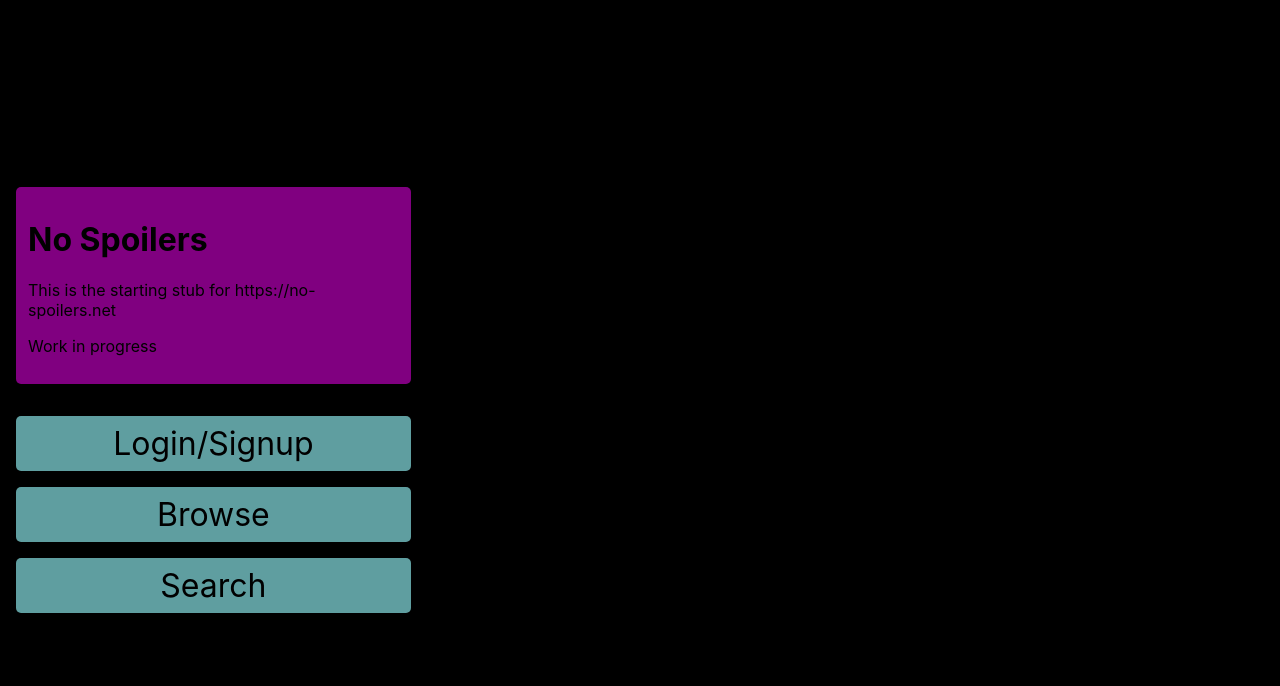
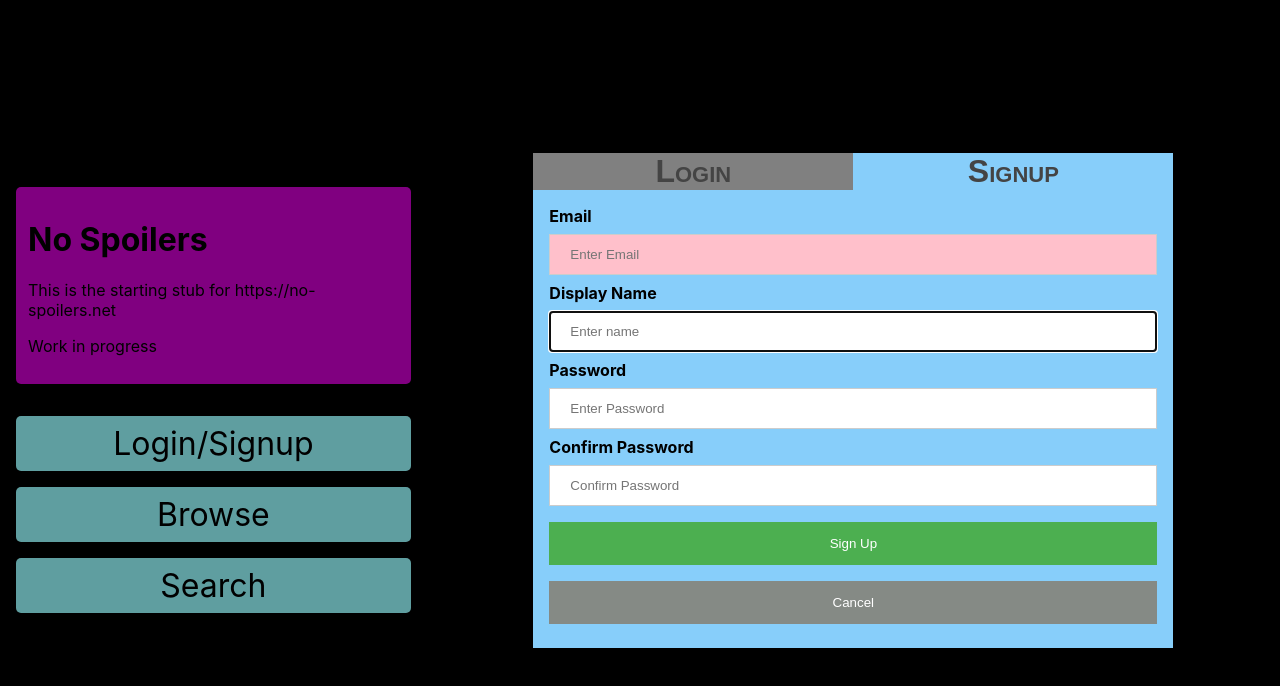
Before and after one commit to No-Spoilers/no-spoilers-frontend, a React (Create React App) app: page /signup in a window 1280 px wide. Shown: the top 686 px of the page. Built offline with nearby package versions, Linux system fonts and the light colour scheme.

Commit message:
add react router

```diff
--- a/package.json
+++ b/package.json
@@ -8,6 +8,7 @@
     "@testing-library/user-event": "^12.6.0",
     "react": "^17.0.1",
     "react-dom": "^17.0.1",
+    "react-router-dom": "^5.2.0",
     "react-scripts": "4.0.1",
     "web-vitals": "^0.2.4"
   },
--- a/src/components/AccountPage/AccountPage.js
+++ b/src/components/AccountPage/AccountPage.js
@@ -1,7 +1,20 @@
 import React from 'react';
+import { useHistory } from 'react-router';
 import './AccountPage.css';
 
 const AccountPage = (props) => {
+  const history = useHistory();
+
+  const handleLogout = () => {
+    history.push('/');
+    props.logout();
+  }
+
+  if (!props.user) {
+    history.push('/');
+    return;
+  }
+
   return (
     <div className="account-container">
       <div className="account-frame">
@@ -9,7 +22,7 @@ const AccountPage = (props) => {
         <div className="info-item">Email: {props.user.email}</div>
 
       </div>
-      <div className="logout-button" onClick={props.logout}>Logout</div>
+      <div className="logout-button" onClick={handleLogout}>Logout</div>
     </div>
   )
 }
--- a/src/components/AddSeries/AddSeries.js
+++ b/src/components/AddSeries/AddSeries.js
@@ -44,9 +44,6 @@ export default class AddSeries extends Component {
           "Authorization": `Bearer ${localStorage.getItem('token')}`
         };
 
-        console.log('data:', data);
-        console.log('headers:', headers);
-
         const result = await fetch('https://api.no-spoilers.net/series', {
           method: "POST",
           body: JSON.stringify(data),
@@ -56,7 +53,7 @@ export default class AddSeries extends Component {
         const responseBody = await result.json();
 
         if (result.status !== 201) {
-          console.log('error:', result);
+          console.error('error:', result);
           this.setState({
             submitFail: responseBody.error,
             fieldsDisabled: false,
@@ -64,7 +61,6 @@ export default class AddSeries extends Component {
           })
         } else {
           // Store data
-          console.log('responseBody:', responseBody);
           this.setState({
             fieldsDisabled: false,
             submitting: false
--- a/src/components/ContentFrame/ContentFrame.js
+++ b/src/components/ContentFrame/ContentFrame.js
@@ -1,4 +1,6 @@
 import React from 'react';
+import { Switch, Route } from "react-router-dom"
+
 import AccountPage from '../AccountPage/AccountPage';
 import LoginPage from '../LoginPage/LoginPage';
 import SeriesList from '../SeriesList/SeriesList';
@@ -10,15 +12,36 @@ import './ContentFrame.css';
 const ContentFrame = (props) => {
   return (
     <div className="content-frame">
-      { props.activePage === 'browse' ? <SeriesList navHandler={props.navHandler} /> :
-        props.activePage === 'series' ? <SeriesView viewItem={props.viewItem} setUser={props.setUser} navHandler={props.navHandler} /> :
-        props.activePage === 'login' ? <LoginPage setUser={props.setUser} navHandler={props.navHandler} /> :
-        props.activePage === 'signup' ? <SignupPage setUser={props.setUser} navHandler={props.navHandler} /> :
-        props.activePage === 'account' ? <AccountPage user={props.user} logout={props.logout} /> :
-        props.activePage === 'create-series' ? <AddSeries user={props.user} logout={props.logout} navHandler={props.navHandler} /> :
-        props.activePage === 'search' ? <h1>Search Frame Here</h1> :
-        <h1>No content</h1>
-      }
+      <Switch>
+        <Route path="/browse">
+          <SeriesList navHandler={props.navHandler} />
+        </Route>
+
+        <Route path="/login">
+          <LoginPage setUser={props.setUser} navHandler={props.navHandler} />
+        </Route>
+
+        <Route path="/signup">
+          <SignupPage setUser={props.setUser} navHandler={props.navHandler} />
+        </Route>
+
+        <Route path="/account">
+          <AccountPage user={props.user} logout={props.logout} />
+        </Route>
+
+        <Route path="/new">
+          <AddSeries user={props.user} logout={props.logout} navHandler={props.navHandler} />
+        </Route>
+
+        <Route path="/search">
+          <h1>Search Frame Here</h1>
+        </Route>
+
+        <Route path="/:id">
+          <SeriesView viewItem={props.viewItem} setUser={props.setUser} navHandler={props.navHandler} />
+        </Route>
+      </Switch>
+
     </div>
   )
 }
--- a/src/components/LoginPage/LoginPage.js
+++ b/src/components/LoginPage/LoginPage.js
@@ -1,38 +1,42 @@
-import React, { Component } from 'react';
+import React, { useState } from 'react';
+import { useHistory } from 'react-router';
+import { Link } from 'react-router-dom';
 import './LoginPage.css';
 
-export default class LoginPage extends Component {
-  state = {
+const LoginPage = (props) => {
+  const history = useHistory();
+
+  const [state, setState] = useState({
     email: '',
     password: '',
     fieldsDisabled: false,
     emailFieldClass: '',
     passwordFieldClass: '',
     loginFail: null
+  })
+
+  const validateForm = () => {
+    return state.email.length > 0 && state.password.length > 0;
   }
 
-  validateForm = () => {
-    return this.state.email.length > 0 && this.state.password.length > 0;
+  const validateEmail = () => {
+    setState({...state, emailFieldClass:'buttonValidate'})
   }
 
-  validateEmail = () => {
-    this.setState({emailFieldClass:'buttonValidate'})
+  const validatePassword = () => {
+    setState({...state, passwordFieldClass:'buttonValidate'})
   }
 
-  validatePassword = () => {
-    this.setState({passwordFieldClass:'buttonValidate'})
-  }
-
-  loginButtonHandler = async (e) => {
+  const loginButtonHandler = async (e) => {
     e.preventDefault();
 
-    if (this.validateForm()) {
-      this.setState({fieldsDisabled: true});
+    if (validateForm()) {
+      setState({...state, fieldsDisabled: true});
 
       try {
         const credentials = {
-          "email": this.state.email,
-          "password": this.state.password
+          "email": state.email,
+          "password": state.password
         }
 
         const result = await fetch('https://api.no-spoilers.net/login', {
@@ -44,7 +48,8 @@ export default class LoginPage extends Component {
         const responseBody = await result.json();
 
         if (result.status !== 200) {
-          this.setState({
+          setState({
+            ...state,
             loginFail: responseBody.error,
             fieldsDisabled: false
           })
@@ -52,20 +57,22 @@ export default class LoginPage extends Component {
           // Store user data in localStorage
           Object.keys(responseBody).forEach(key => localStorage.setItem(key, responseBody[key]));
 
-          this.props.setUser(responseBody);
-          this.props.navHandler('account');
+          props.setUser(responseBody);
+          history.push('/account');
         }
       } catch (err) {
         console.error('err:', err);
-        this.setState({
+        setState({
+          ...state,
           fieldsDisabled: false
         })
       }
     }
   }
 
-  cancelButtonHandler = () => {
-    this.setState({
+  const cancelButtonHandler = () => {
+    setState({
+      ...state,
       fieldsDisabled: false,
       email: '',
       password: '',
@@ -73,27 +80,29 @@ export default class LoginPage extends Component {
       passwordFieldClass: ''
     });
 
-    this.props.navHandler('browse');
+    props.navHandler('browse');
   }
 
-  render() {
+
   return (
       <div className="login-container">
         <div className="tab-container">
           <div className="login-login-tab">Login</div>
-            <div className="login-signup-tab" onClick={() => this.props.navHandler('signup')}>Signup</div>
+          <div className="login-signup-tab">
+            <Link to='/signup'>Signup</Link>
           </div>
-          <form className="form-box" onSubmit={this.loginButtonHandler}>
+        </div>
+        <form className="form-box" onSubmit={loginButtonHandler}>
           <label htmlFor="email"><b>Email</b></label>
           <input
             name="email"
             type="email"
             placeholder="Enter Email"
-              className={this.state.emailFieldClass}
-              onBlur={this.validateEmail}
-              value={this.state.email}
-              onChange={(e) => this.setState({email:e.target.value})}
-              disabled={this.state.fieldsDisabled}
+            className={state.emailFieldClass}
+            onBlur={validateEmail}
+            value={state.email}
+            onChange={(e) => setState({...state, email:e.target.value})}
+            disabled={state.fieldsDisabled}
             required
             autoFocus
           />
@@ -103,28 +112,28 @@ export default class LoginPage extends Component {
             name="psw"
             type="password"
             placeholder="Enter Password"
-              className={this.state.passwordFieldClass}
-              onBlur={this.validatePassword}
-              value={this.state.password}
-              onChange={(e) => this.setState({password:e.target.value})}
-              disabled={this.state.fieldsDisabled}
+            className={state.passwordFieldClass}
+            onBlur={validatePassword}
+            value={state.password}
+            onChange={(e) => setState({...state, password:e.target.value})}
+            disabled={state.fieldsDisabled}
             required
           />
 
           <button
             type="submit"
-              onClick={this.loginButtonHandler}
+            onClick={loginButtonHandler}
             className="login-button"
-              disabled={!this.validateForm()}
+            disabled={!validateForm()}
           >Login</button>
 
           <button
             type="reset"
-              onClick={this.cancelButtonHandler}
+            onClick={cancelButtonHandler}
             className="cancel-button"
           >Cancel</button>
 
-            {this.state.loginFail ? <div className="login-fail">Error: {this.state.loginFail}</div> : null}
+          {state.loginFail ? <div className="login-fail">Error: {state.loginFail}</div> : null}
         </form>
 
 
@@ -132,4 +141,5 @@ export default class LoginPage extends Component {
 
   )
 }
-}
+
+export default LoginPage;
--- a/src/components/SeriesList/SeriesList.js
+++ b/src/components/SeriesList/SeriesList.js
@@ -1,4 +1,5 @@
 import React, { Component } from 'react';
+import { Link } from 'react-router-dom';
 import './SeriesList.css';
 
 class SeriesList extends Component {
@@ -19,7 +20,6 @@ class SeriesList extends Component {
 
     const response = await fetch('https://api.no-spoilers.net/series');
     const body = await response.json();
-    console.log('result.body:', body);
 
     this.setState({
       isFetching: false,
@@ -39,11 +39,11 @@ class SeriesList extends Component {
         <div className="series-list">
           <div className="series-list-header-container">
             <div className="series-list-header-title">Series List</div>
-            <div className="series-add-button" onClick={() => this.props.navHandler('create-series')}>Add New<br/>Series</div>
+            <Link to='/new'><div className="series-add-button">Add New<br/>Series</div></Link>
           </div>
           {this.state.series.map(item => (
             <div key={item.seriesId} className="series-name">
-              <div onClick={() => this.props.navHandler('series', item.seriesId)}>{item.name}</div>
+              <Link to={`/${item.seriesId}`}><div>{item.name}</div></Link>
             </div>
           ))}
         </div>
--- a/src/components/SeriesView/SeriesView.js
+++ b/src/components/SeriesView/SeriesView.js
@@ -1,48 +1,53 @@
-import React, { Component } from 'react';
+import React, { useState } from 'react';
+import { useParams } from "react-router-dom"
 import './SeriesView.css';
 
-class SeriesView extends Component {
-  state = {
+const SeriesView = (props) => {
+  const [ state, setState ] = useState({
     isFetching: false,
     books: [],
     entries: [],
     seriesName: null
+  });
+
+  const seriesId = useParams().id;
+
+  const loadSeriesData = async (seriesId) => {
+    const response = await fetch(`https://api.no-spoilers.net/series/${seriesId}`);
+    const body = await response.json();
+    if (body.error) {
+      console.error(body.error);
+      setState({ ...state, isFetching: false, seriesName: 'Error Loading' });
+      return;
     }
-
-  async componentDidMount()  {
-    // TODO: check for data already in memory
-
-    this.setState({isFetching: true});
-
-    const response = await fetch(`https://api.no-spoilers.net/series/${this.props.viewItem}`);
-    const body = await response.json();
-    console.log('result.body:', body);
 
     const series = body.filter(item => !item.bookId && !item.entryId)
     const books = body.filter(item => item.bookId && !item.entryId)
     const entries = body.filter(item => item.entryId)
 
-    this.setState({
+    setState({
+      ...state,
       isFetching: false,
       books,
       entries,
-      seriesName: series[0].name
+      seriesName: series[0].name || 'Name not found'
     });
   }
 
-  handleSeriesClick = async (seriesId) => {
-
+  // TODO: check for data already in memory
+  if (!state.isFetching && !state.seriesName) {
+    setState({ ...state, isFetching: true });
+    loadSeriesData(seriesId);
   }
 
-  render() {
   let books = <div>No Books Yet</div>;
   let entries = <div>No Entries Yet</div>;
 
-    if (this.state.books.length > 0) {
+  if (state.books.length > 0) {
     books = (
       <div className="book-list">
-          <h2>Books in {this.state.selectedSeries}</h2>
-          {this.state.books.map(book => (
+        <h2>Books in {state.seriesName}</h2>
+        {state.books.map(book => (
           <div key={book.bookId} className="bullet">
             <div>{book.name}</div>
           </div>
@@ -52,8 +57,8 @@ class SeriesView extends Component {
 
     entries = (
       <div className="entry-list">
-          <h2>Entries in {this.state.selectedSeries}</h2>
-          {this.state.entries.map(entry => (
+        <h2>Entries in {state.seriesName}</h2>
+        {state.entries.map(entry => (
           <div key={entry.entryId} className="bullet">
             <div>{entry.text} - {entry.createdBy} ({entry.createdAt})</div>
           </div>
@@ -66,14 +71,14 @@ class SeriesView extends Component {
     <div className="series-view-container">
 
       <div>
-          <h1>Series: {this.state.seriesName}</h1>
+        <h1>Series: {state.seriesName}</h1>
         {books}
         {entries}
       </div>
 
     </div>
   );
-  }
+
 }
 
 export default SeriesView;
--- a/src/components/SignupPage/SignupPage.js
+++ b/src/components/SignupPage/SignupPage.js
@@ -1,8 +1,11 @@
-import React, { Component } from 'react';
+import React, { useState } from 'react';
+import { useHistory } from 'react-router';
 import './SignupPage.css';
 
-export default class SignupPage extends Component {
-  state = {
+const SignupPage = (props) => {
+  const history = useHistory();
+
+  const [state, setState] = useState({
     email: '',
     name: '',
     password: '',
@@ -12,35 +15,35 @@ export default class SignupPage extends Component {
     nameFieldClass: '',
     passwordFieldClass: '',
     loginFail: null
+  });
+
+  const validateForm = () => {
+    return state.email.length > 0 && state.password.length > 0 && state.name.length > 0;
   }
 
-  validateForm = () => {
-    return this.state.email.length > 0 && this.state.password.length > 0 && this.state.name.length > 0;
+  const validateEmail = () => {
+    setState({...state, emailFieldClass:'buttonValidate'})
   }
 
-  validateEmail = () => {
-    this.setState({emailFieldClass:'buttonValidate'})
+  const validateName = () => {
+    setState({...state, nameFieldClass:'buttonValidate'})
   }
 
-  validateName = () => {
-    this.setState({nameFieldClass:'buttonValidate'})
+  const validatePassword = () => {
+    setState({...state, passwordFieldClass:'buttonValidate'})
   }
 
-  validatePassword = () => {
-    this.setState({passwordFieldClass:'buttonValidate'})
-  }
-
-  loginButtonHandler = async (e) => {
+  const loginButtonHandler = async (e) => {
     e.preventDefault();
 
-    if (this.validateForm()) {
-      this.setState({fieldsDisabled: true});
+    if (validateForm()) {
+      setState({...state, fieldsDisabled: true});
 
       try {
         const credentials = {
-          "email": this.state.email,
-          "name": this.state.name,
-          "password": this.state.password
+          "email": state.email,
+          "name": state.name,
+          "password": state.password
         }
 
         const result = await fetch('https://api.no-spoilers.net/user', {
@@ -52,7 +55,8 @@ export default class SignupPage extends Component {
         const responseBody = await result.json();
 
         if (result.status !== 201) {
-          this.setState({
+          setState({
+            ...state,
             loginFail: responseBody.error,
             fieldsDisabled: false
           })
@@ -60,20 +64,22 @@ export default class SignupPage extends Component {
           // Store user data in localStorage
           Object.keys(responseBody).forEach(key => localStorage.setItem(key, responseBody[key]));
 
-          this.props.setUser(responseBody);
-          this.props.navHandler('account');
+          props.setUser(responseBody);
+          history.push('/account');
         }
       } catch (err) {
         console.error('err:', err);
-        this.setState({
+        setState({
+          ...state,
           fieldsDisabled: false
         })
       }
     }
   }
 
-  cancelButtonHandler = () => {
-    this.setState({
+  const cancelButtonHandler = () => {
+    setState({
+      ...state,
       fieldsDisabled: false,
       email: '',
       password: '',
@@ -82,27 +88,26 @@ export default class SignupPage extends Component {
       passwordFieldClass: ''
     });
 
-    this.props.navHandler('browse');
+    history.push('/browse');
   }
 
-  render() {
   return (
     <div className="signup-container">
       <div className="tab-container">
-          <div className="signup-login-tab" onClick={() => this.props.navHandler('login')}>Login</div>
+        <div className="signup-login-tab" onClick={() => history.push('/login')}>Login</div>
         <div className="signup-signup-tab">Signup</div>
       </div>
-        <form className="signup-form-box" onSubmit={this.loginButtonHandler}>
+      <form className="signup-form-box" onSubmit={loginButtonHandler}>
         <label htmlFor="email"><b>Email</b></label>
         <input
           name="email"
           type="email"
           placeholder="Enter Email"
-            className={this.state.emailFieldClass}
-            onBlur={this.validateEmail}
-            value={this.state.email}
-            onChange={(e) => this.setState({email:e.target.value})}
-            disabled={this.state.fieldsDisabled}
+          className={state.emailFieldClass}
+          onBlur={validateEmail}
+          value={state.email}
+          onChange={(e) => setState({...state, email:e.target.value})}
+          disabled={state.fieldsDisabled}
           required
           autoFocus
         />
@@ -112,11 +117,11 @@ export default class SignupPage extends Component {
           name="name"
           type="text"
           placeholder="Enter name"
-            className={this.state.nameFieldClass}
-            onBlur={this.validateName}
-            value={this.state.name}
-            onChange={(e) => this.setState({name:e.target.value})}
-            disabled={this.state.fieldsDisabled}
+          className={state.nameFieldClass}
+          onBlur={validateName}
+          value={state.name}
+          onChange={(e) => setState({...state, name:e.target.value})}
+          disabled={state.fieldsDisabled}
           required
           autoFocus
         />
@@ -126,11 +131,11 @@ export default class SignupPage extends Component {
           name="psw"
           type="password"
           placeholder="Enter Password"
-            className={this.state.passwordFieldClass}
-            onBlur={this.validatePassword}
-            value={this.state.password}
-            onChange={(e) => this.setState({password:e.target.value})}
-            disabled={this.state.fieldsDisabled}
+          className={state.passwordFieldClass}
+          onBlur={validatePassword}
+          value={state.password}
+          onChange={(e) => setState({...state, password:e.target.value})}
+          disabled={state.fieldsDisabled}
           required
         />
 
@@ -139,30 +144,31 @@ export default class SignupPage extends Component {
           name="conf-psw"
           type="password"
           placeholder="Confirm Password"
-            className={this.state.passwordFieldClass}
-            onBlur={this.validatePassword}
-            value={this.state.confirmPassword}
-            onChange={(e) => this.setState({confirmPassword:e.target.value})}
-            disabled={this.state.fieldsDisabled}
+          className={state.passwordFieldClass}
+          onBlur={validatePassword}
+          value={state.confirmPassword}
+          onChange={(e) => setState({...state, confirmPassword:e.target.value})}
+          disabled={state.fieldsDisabled}
           required
         />
 
         <button
           type="submit"
-            onClick={this.loginButtonHandler}
+          onClick={loginButtonHandler}
           className="login-button"
-            disabled={!this.validateForm()}
+          disabled={!validateForm()}
         >Sign Up</button>
 
         <button
           type="reset"
-            onClick={this.cancelButtonHandler}
+          onClick={cancelButtonHandler}
           className="cancel-button"
         >Cancel</button>
 
-          {this.state.loginFail ? <div className="login-fail">Error: {this.state.loginFail}</div> : null}
+        {state.loginFail ? <div className="login-fail">Error: {state.loginFail}</div> : null}
       </form>
     </div>
   )
 }
-}
+
+export default SignupPage;
```
Also changed, not shown: src/App.css (+7 -0 lines), src/App.js (+6 -2 lines), src/components/NavigationFrame/NavigationFrame.js (+10 -7 lines), 1 other file (tests, documents, lock files or other folders). Lines whose indentation alone changed are shown as unchanged.
